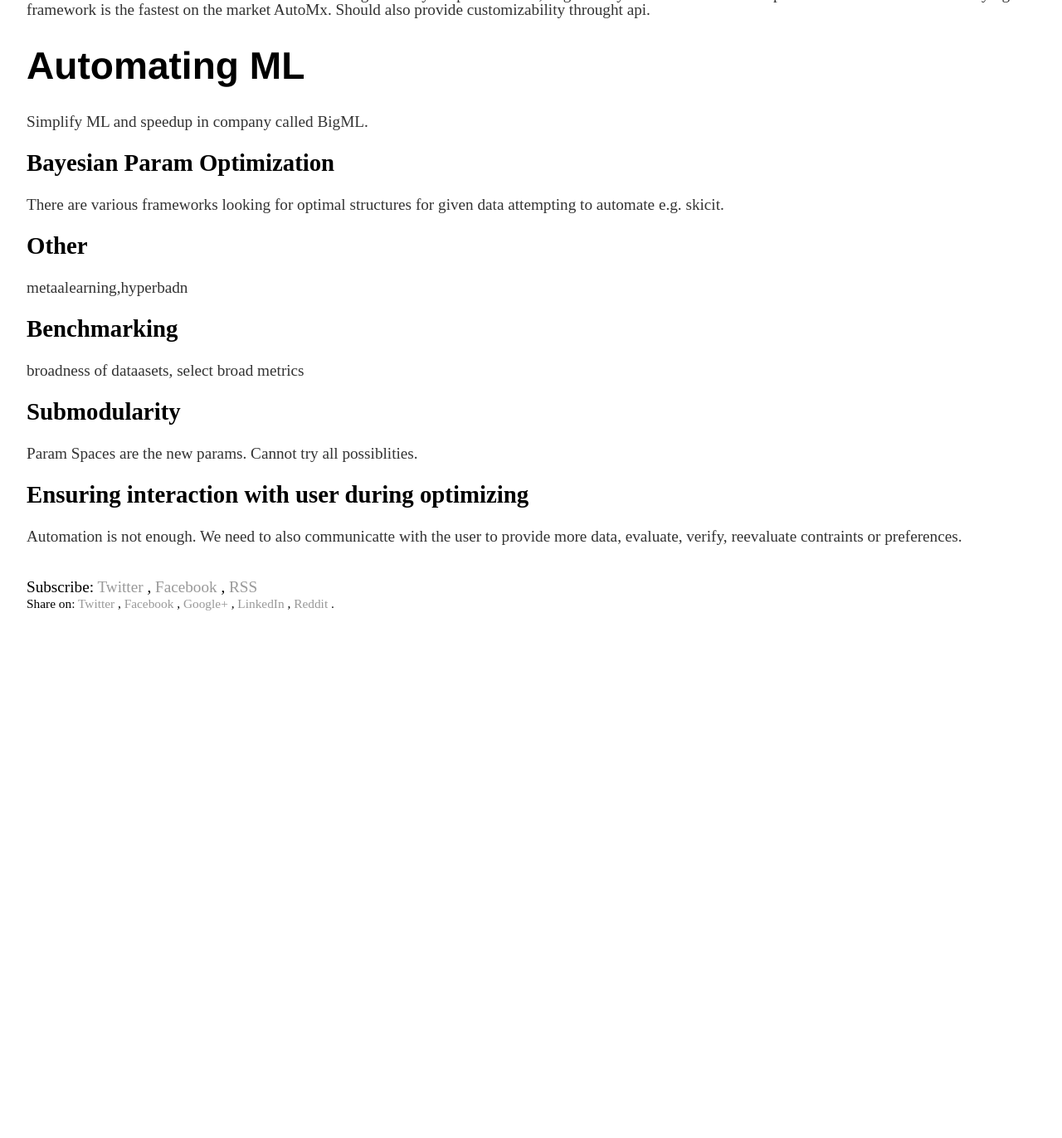
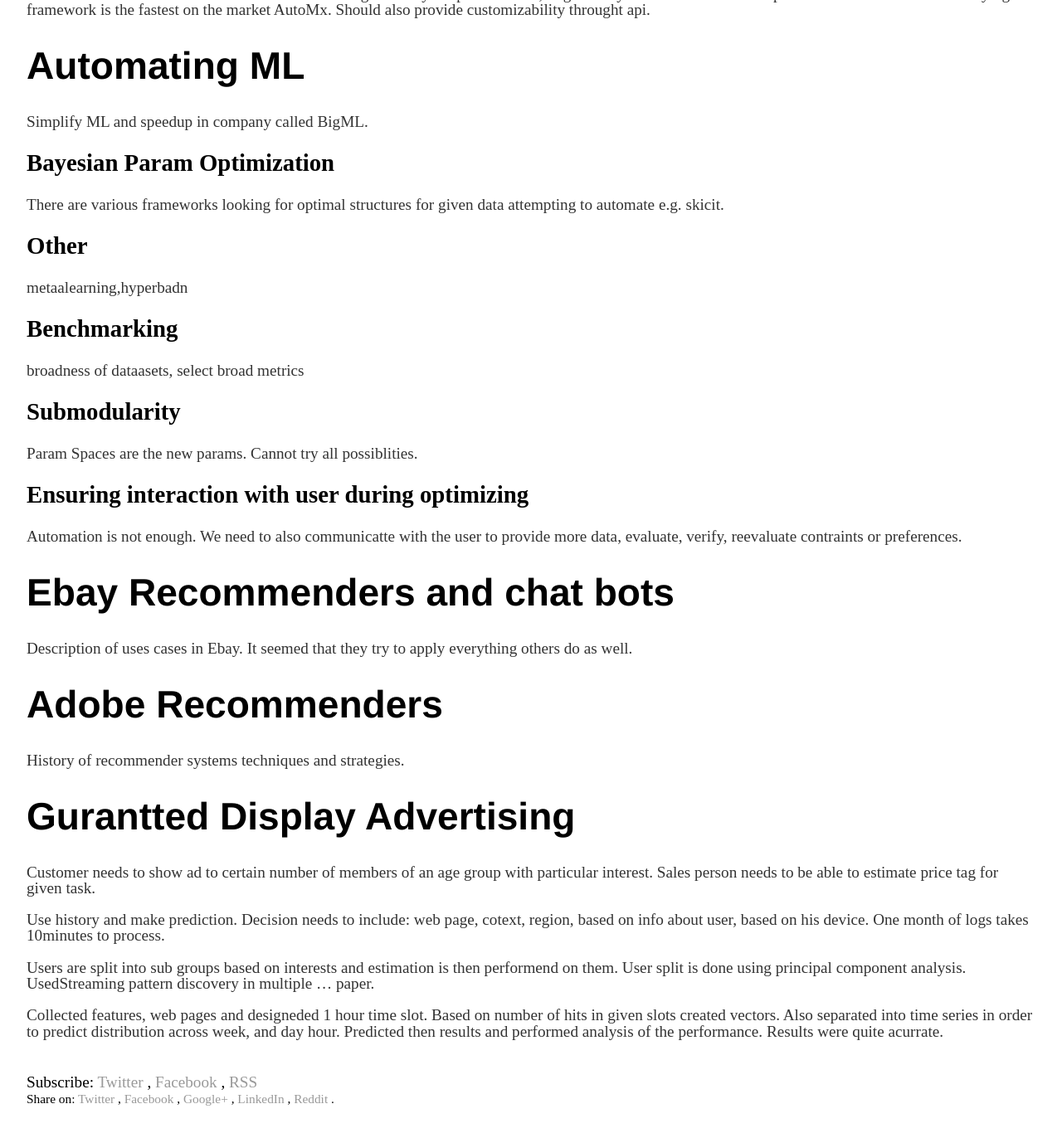
Before and after one commit to vackosar/vackosar.github.io, a Jekyll site: the page built from _posts/2018-03-24-Notes:-Pragule-ML-2018-Day-2:-Talks.md, in a window 1280 px wide and 1400 px high, scrolled down 689 px. Shown: the top 1372 px of the window at 83% size. Built offline with Jekyll 4.4.1, drawn with Linux system fonts in a browser that asks for light colours; comment, search, counter and statistics services are not loaded; before the commit the page ends 1492 px from its top, so only the background shows below that.

Commit message:
prague ml

```diff
--- a/_posts/2018-03-24-Notes:-Pragule-ML-2018-Day-2:-Talks.md
+++ b/_posts/2018-03-24-Notes:-Pragule-ML-2018-Day-2:-Talks.md
@@ -36,3 +36,23 @@
 
 ## Ensuring interaction with user during optimizing
 Automation is not enough. We need to also communicatte with the user to provide more data, evaluate, verify, reevaluate contraints or preferences.
+
+
+# Ebay Recommenders and chat bots
+
+Description of uses cases in Ebay. It seemed that they try to apply everything others do as well.
+
+# Adobe Recommenders
+
+History of recommender systems techniques and strategies.
+
+# Gurantted Display Advertising
+
+Customer needs to show ad to certain number of members of an age group with particular interest.
+Sales person needs to be able to estimate price tag for given task.
+
+Use history and make prediction. Decision needs to include: web page, cotext, region, based on info about user, based on his device. One month of logs takes 10minutes to process.
+
+Users are split into sub groups based on interests and estimation is then performend on them. User split is done using principal component analysis. UsedStreaming pattern discovery in multiple ... paper.
+
+Collected features, web pages and designeded 1 hour time slot. Based on number of hits in given slots created vectors. Also separated into time series in order to predict distribution across week, and day hour. Predicted then results and performed analysis of the performance. Results were quite acurrate.
```
